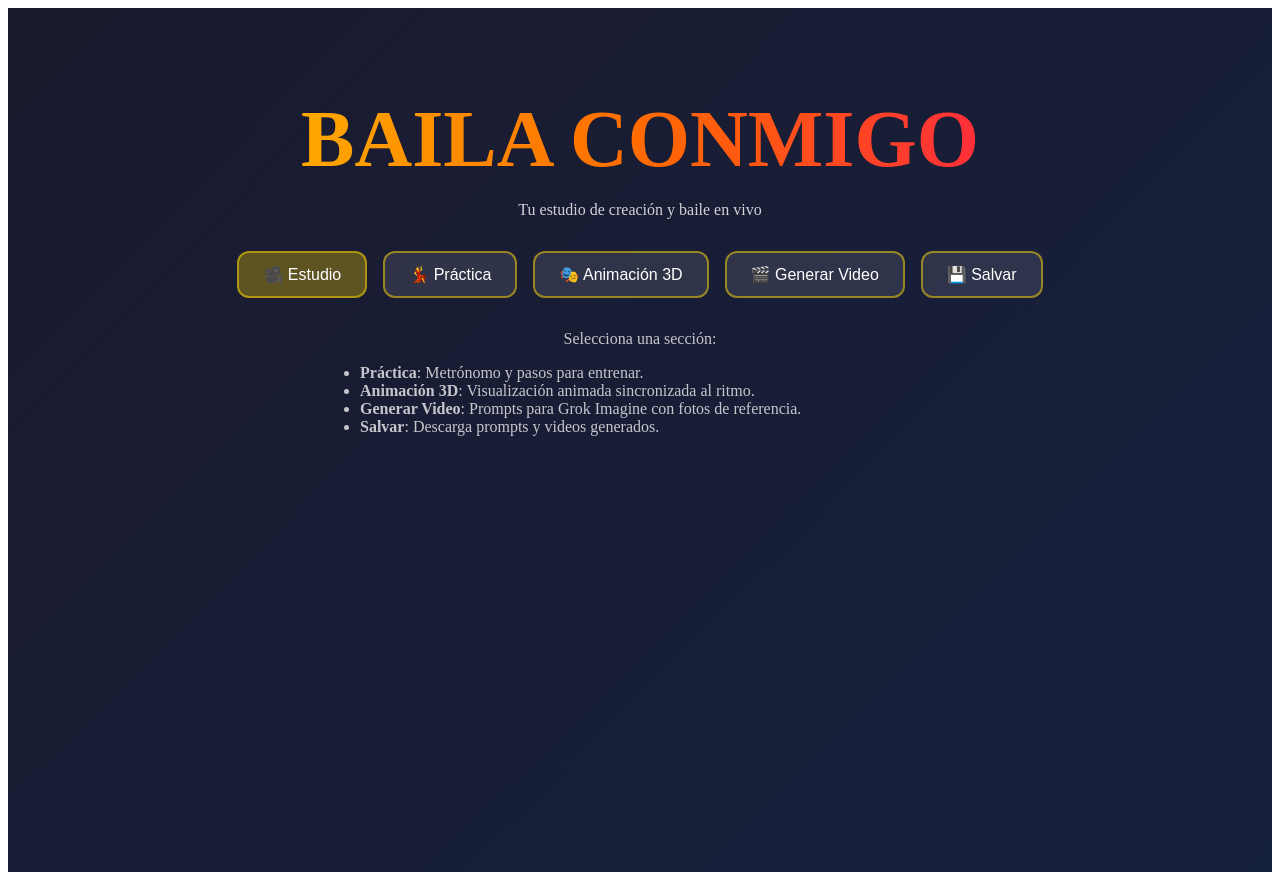
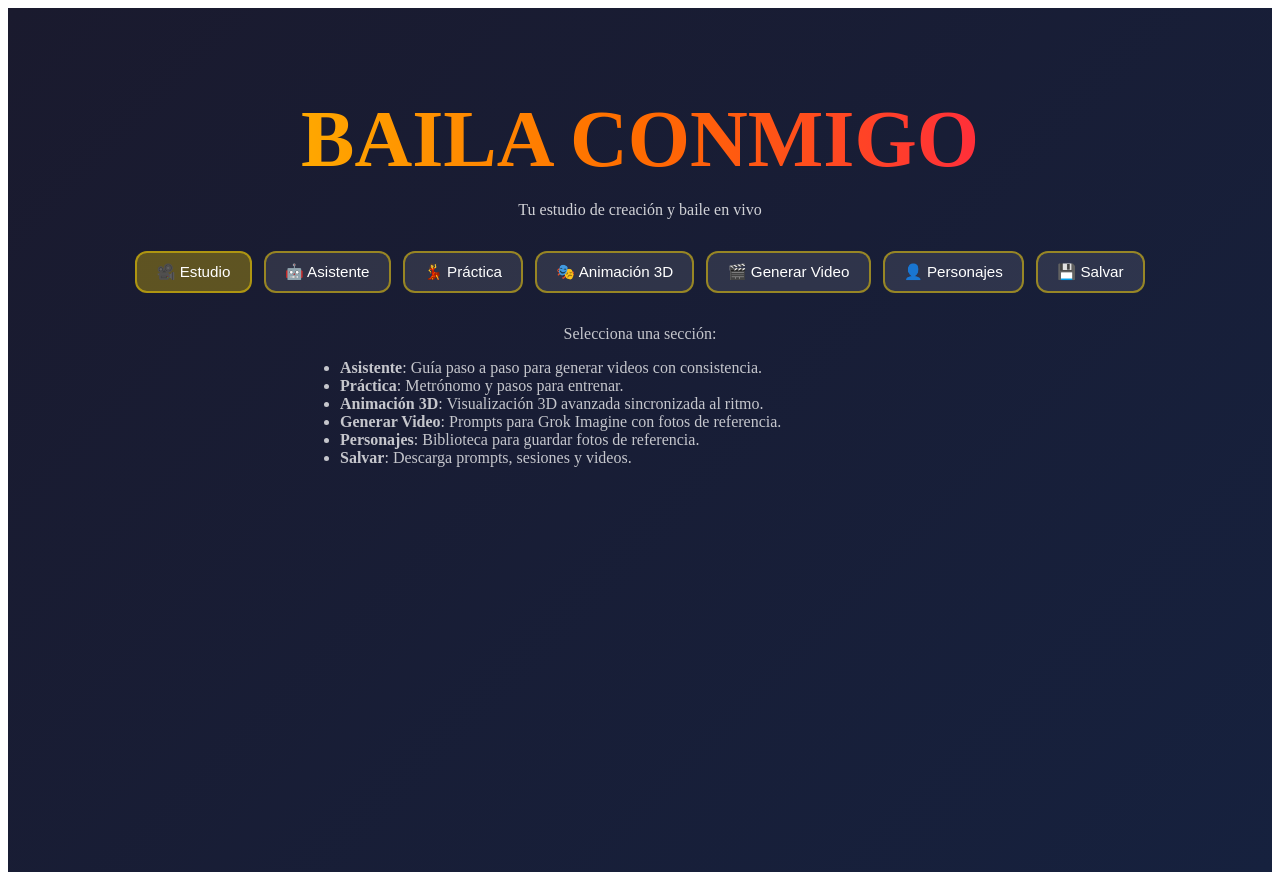
Before and after one commit to Manolo-1981/Baila-Conmigo, a React (Vite) app: page / in a window 1280 px wide. Built offline with nearby package versions, Linux system fonts and the light colour scheme.

Commit message:
Integrar asistente, biblioteca de personajes y mejorar navegación

```diff
--- a/src/components/studio.tsx
+++ b/src/components/studio.tsx
@@ -4,9 +4,11 @@ import VideoGenerator from './VideoGenerator'
 import PracticeMode from './PracticeMode'
 import Animation3D from './Animation3D'
 import SaveModule from './SaveModule'
+import Assistant from './Assistant'
+import CharacterLibrary from './CharacterLibrary'
 
 export default function Studio() {
-  const [seccion, setSeccion] = useState<'estudio' | 'video' | 'practica' | 'animacion' | 'salvar'>('estudio')
+  const [seccion, setSeccion] = useState<'estudio' | 'asistente' | 'practica' | 'animacion' | 'video' | 'personajes' | 'salvar'>('estudio')
 
   return (
     <div style={{
@@ -29,37 +31,33 @@ export default function Studio() {
         Tu estudio de creación y baile en vivo
       </p>
 
-      <div style={{ display: 'flex', flexWrap: 'wrap', gap: '1rem', justifyContent: 'center', marginBottom: '2rem' }}>
-        <button onClick={() => setSeccion('estudio')} style={botonNav(seccion === 'estudio')}>
-          🎥 Estudio
-        </button>
-        <button onClick={() => setSeccion('practica')} style={botonNav(seccion === 'practica')}>
-          💃 Práctica
-        </button>
-        <button onClick={() => setSeccion('animacion')} style={botonNav(seccion === 'animacion')}>
-          🎭 Animación 3D
-        </button>
-        <button onClick={() => setSeccion('video')} style={botonNav(seccion === 'video')}>
-          🎬 Generar Video
-        </button>
-        <button onClick={() => setSeccion('salvar')} style={botonNav(seccion === 'salvar')}>
-          💾 Salvar
-        </button>
+      <div style={{ display: 'flex', flexWrap: 'wrap', gap: '0.75rem', justifyContent: 'center', marginBottom: '2rem' }}>
+        <button onClick={() => setSeccion('estudio')} style={botonNav(seccion === 'estudio')}>🎥 Estudio</button>
+        <button onClick={() => setSeccion('asistente')} style={botonNav(seccion === 'asistente')}>🤖 Asistente</button>
+        <button onClick={() => setSeccion('practica')} style={botonNav(seccion === 'practica')}>💃 Práctica</button>
+        <button onClick={() => setSeccion('animacion')} style={botonNav(seccion === 'animacion')}>🎭 Animación 3D</button>
+        <button onClick={() => setSeccion('video')} style={botonNav(seccion === 'video')}>🎬 Generar Video</button>
+        <button onClick={() => setSeccion('personajes')} style={botonNav(seccion === 'personajes')}>👤 Personajes</button>
+        <button onClick={() => setSeccion('salvar')} style={botonNav(seccion === 'salvar')}>💾 Salvar</button>
       </div>
 
+      {seccion === 'asistente' && <Assistant />}
       {seccion === 'video' && <VideoGenerator />}
       {seccion === 'practica' && <PracticeMode />}
       {seccion === 'animacion' && <Animation3D />}
+      {seccion === 'personajes' && <CharacterLibrary />}
       {seccion === 'salvar' && <SaveModule />}
 
       {seccion === 'estudio' && (
-        <div style={{ opacity: 0.75, maxWidth: '640px', margin: '0 auto' }}>
-          <p>Selecciona una sección:</p>
-          <ul style={{ textAlign: 'left', marginTop: '1rem' }}>
+        <div style={{ opacity: 0.75, maxWidth: '680px', margin: '0 auto', textAlign: 'left' }}>
+          <p style={{ textAlign: 'center', marginBottom: '1rem' }}>Selecciona una sección:</p>
+          <ul>
+            <li><strong>Asistente</strong>: Guía paso a paso para generar videos con consistencia.</li>
             <li><strong>Práctica</strong>: Metrónomo y pasos para entrenar.</li>
-            <li><strong>Animación 3D</strong>: Visualización animada sincronizada al ritmo.</li>
+            <li><strong>Animación 3D</strong>: Visualización 3D avanzada sincronizada al ritmo.</li>
             <li><strong>Generar Video</strong>: Prompts para Grok Imagine con fotos de referencia.</li>
-            <li><strong>Salvar</strong>: Descarga prompts y videos generados.</li>
+            <li><strong>Personajes</strong>: Biblioteca para guardar fotos de referencia.</li>
+            <li><strong>Salvar</strong>: Descarga prompts, sesiones y videos.</li>
           </ul>
         </div>
       )}
@@ -69,12 +67,12 @@ export default function Studio() {
 
 function botonNav(activo: boolean): React.CSSProperties {
   return {
-    padding: '0.75rem 1.5rem',
+    padding: '0.65rem 1.2rem',
     background: activo ? 'rgba(255,215,0,0.3)' : 'rgba(255,255,255,0.1)',
     border: '2px solid rgba(255,215,0,0.5)',
     borderRadius: '12px',
     color: 'white',
-    fontSize: '1rem',
+    fontSize: '0.95rem',
     cursor: 'pointer'
   }
 }
```
